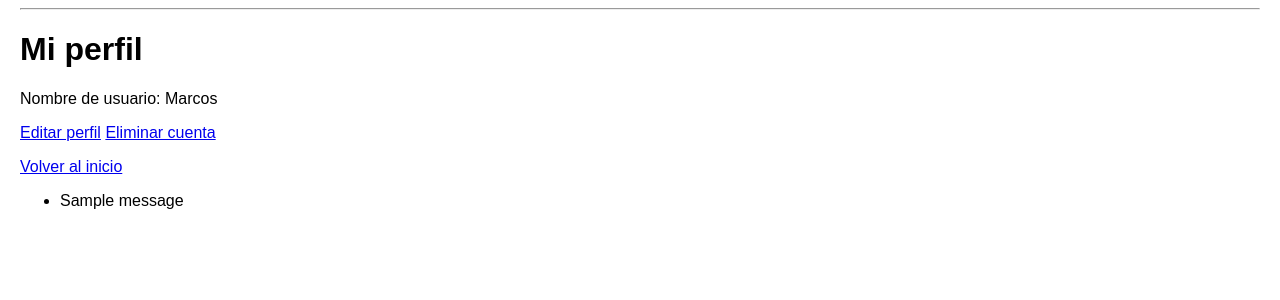
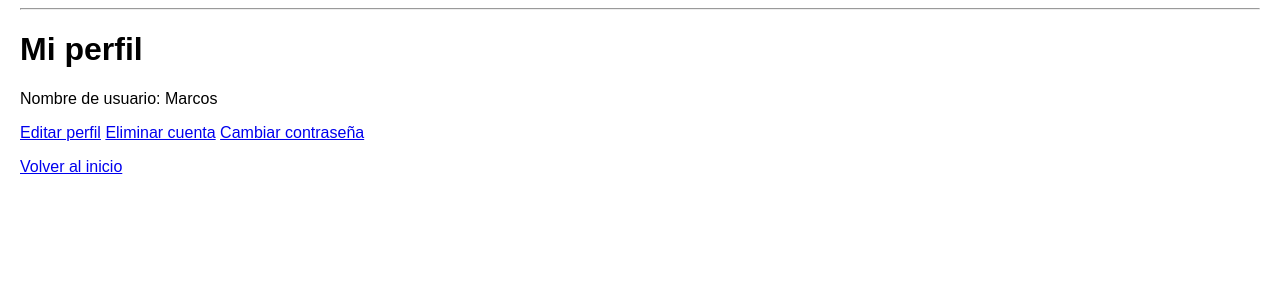
Before and after one commit to MarcosGomez66/crud-Django, a Django app: page /perfil/ in a window 1280 px wide. Shown: the part 56-356 px from the top of the page. Run offline with Django 5.2, Linux system fonts and the light colour scheme; a user stored in the database is signed in; tables that the repository leaves empty hold one stand-in row (values such as "Sample post"); one stand-in notice (Sample message) is shown.

Commit message:
se agrego la vista para cambiar contraseña

```diff
--- a/core/templates/perfil.html
+++ b/core/templates/perfil.html
@@ -9,13 +9,7 @@
 <p>Nombre de usuario: {{ user.username }}</p>
 <a href="{% url 'editar' %}">Editar perfil</a>
 <a href="{% url 'eliminar' %}">Eliminar cuenta</a>
+<a href="{% url 'cambiar_contrasena' %}">Cambiar contraseña</a>
 <p><a href="{% url 'home' %}">Volver al inicio</a></p>
 
-{% if messages %}
-    <ul>
-        {% for message in messages %}
-            <li>{{ message }}</li>
-        {% endfor %}
-    </ul>
-{% endif %}
 {% endblock %}
--- a/core/urls.py
+++ b/core/urls.py
@@ -10,4 +10,5 @@ urlpatterns = [
     path('perfil/', views.perfil, name='perfil'),
     path('perfil/editar/', views.editar_user, name='editar'),
     path('perfil/eliminar/', views.eliminar_user, name='eliminar'),
+    path('perfil/cambiar_contraseña/', views.cambiar_contrasena, name='cambiar_contrasena'),
 ]
--- a/core/views.py
+++ b/core/views.py
@@ -1,7 +1,7 @@
 from django.shortcuts import render, redirect, get_object_or_404
-from django.contrib.auth import authenticate, login, logout
+from django.contrib.auth import authenticate, login, logout, update_session_auth_hash
 from django.contrib import messages
-from django.contrib.auth.forms import AuthenticationForm
+from django.contrib.auth.forms import AuthenticationForm, PasswordChangeForm
 from django.contrib.auth.decorators import login_required
 from django.contrib.auth.models import User
 from django.http import HttpResponse
@@ -39,7 +39,6 @@ def logoutView(request):
     logout(request)
     return render(request, 'logout.html')
 
-@login_required
 def home(request):
     return render(request, 'home.html')
 
@@ -72,3 +71,16 @@ def eliminar_user(request):
         messages.success(request, 'Cuenta eliminada exitosamente.')
         return redirect('lista')
     return render(request, 'eliminar.html', {'user': request.user})
+
+@login_required
+def cambiar_contrasena(request):
+    if request.method == 'POST':
+        form = PasswordChangeForm(user=request.user, data=request.POST)
+        if form.is_valid():
+            user = form.save()
+            update_session_auth_hash(request, user)
+            messages.success(request, 'Contraseña cambiada exitosamente.')
+            return redirect('perfil')
+    else:
+        form = PasswordChangeForm(user=request.user)
+    return render(request, 'cambiar_passw.html', {'form': form})
```
Also changed, not shown: core/templates/cambiar_passw.html (added, +12 -0 lines), README.md, db.sqlite3.
